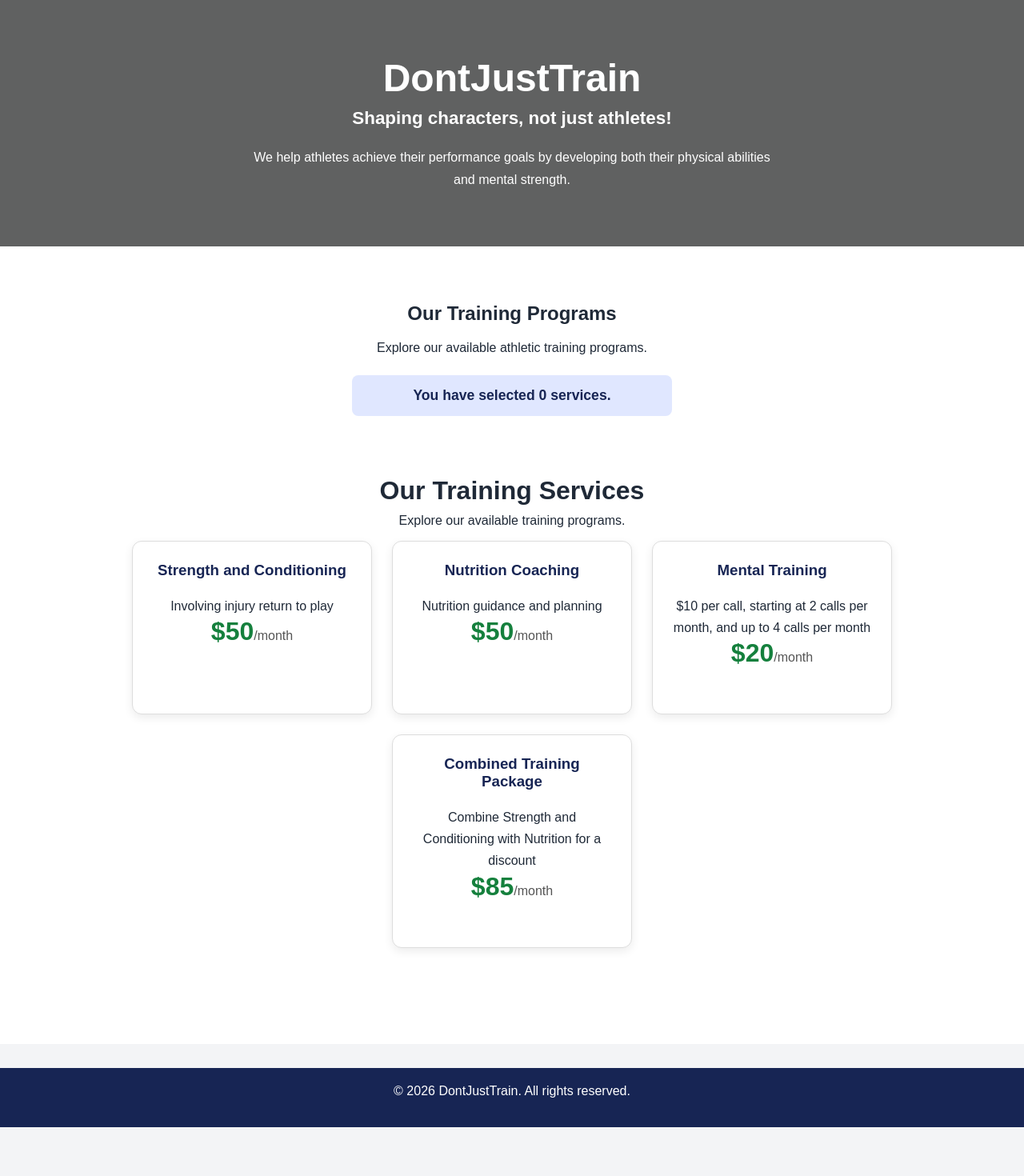
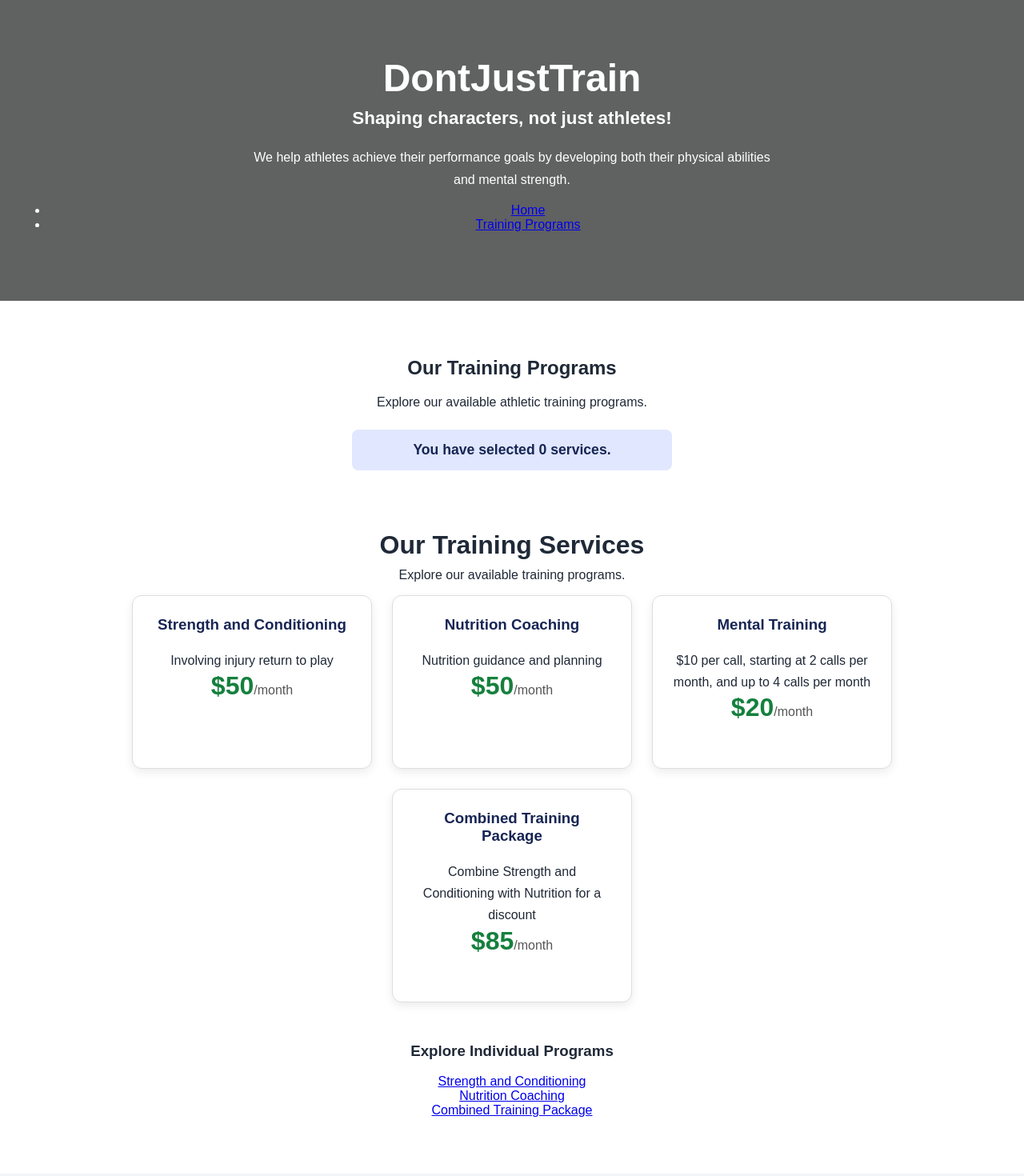
Before and after one commit to yaseenaskar-git/react-app, a React (Vite) app: page /items in a window 1280 px wide. Shown: the top 1470 px of the page at 80% size. Before the commit the page ends 1409 px from the top, so only its background shows below. Built offline with nearby package versions, Linux system fonts and the light colour scheme.

Commit message:
added basic navigation links

```diff
--- a/src/components/header.jsx
+++ b/src/components/header.jsx
@@ -1,3 +1,5 @@
+import { Link } from "react-router-dom";
+
 function Header() {
 return ( <header className="hero"> <h1>DontJustTrain</h1>
 
@@ -10,6 +12,13 @@ return ( <header className="hero"> <h1>DontJustTrain</h1>
             by developing both their physical abilities and
             mental strength.
         </div>
+
+        <nav>
+            <ul>
+                <li><Link to="/">Home</Link></li>
+                <li><Link to="/items">Training Programs</Link></li>
+            </ul>
+        </nav>
     </header>
 );
 
--- a/src/pages/Items.jsx
+++ b/src/pages/Items.jsx
@@ -1,4 +1,5 @@
 import ServiceList from "../components/serviceList";
+import { Link } from "react-router-dom";
 
 function Items({ services, selectedServices, onServiceSelect }) {
     return (
@@ -16,6 +17,18 @@ function Items({ services, selectedServices, onServiceSelect }) {
                 selectedServices={selectedServices}
                 onServiceSelect={onServiceSelect}
             />
+
+            <div>
+                <h3>Explore Individual Programs</h3>
+
+                <Link to="/items/1">Strength and Conditioning</Link>
+                <br />
+
+                <Link to="/items/2">Nutrition Coaching</Link>
+                <br />
+
+                <Link to="/items/3">Combined Training Package</Link>
+            </div>
         </main>
     );
 }
```
